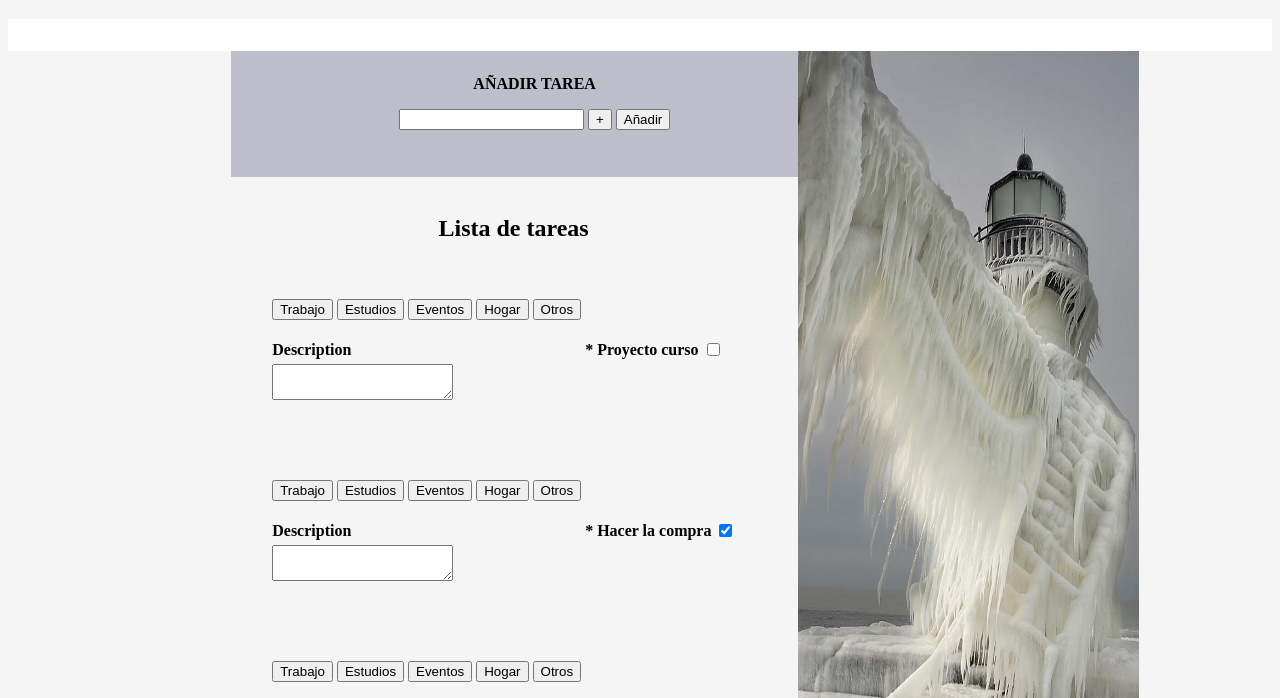
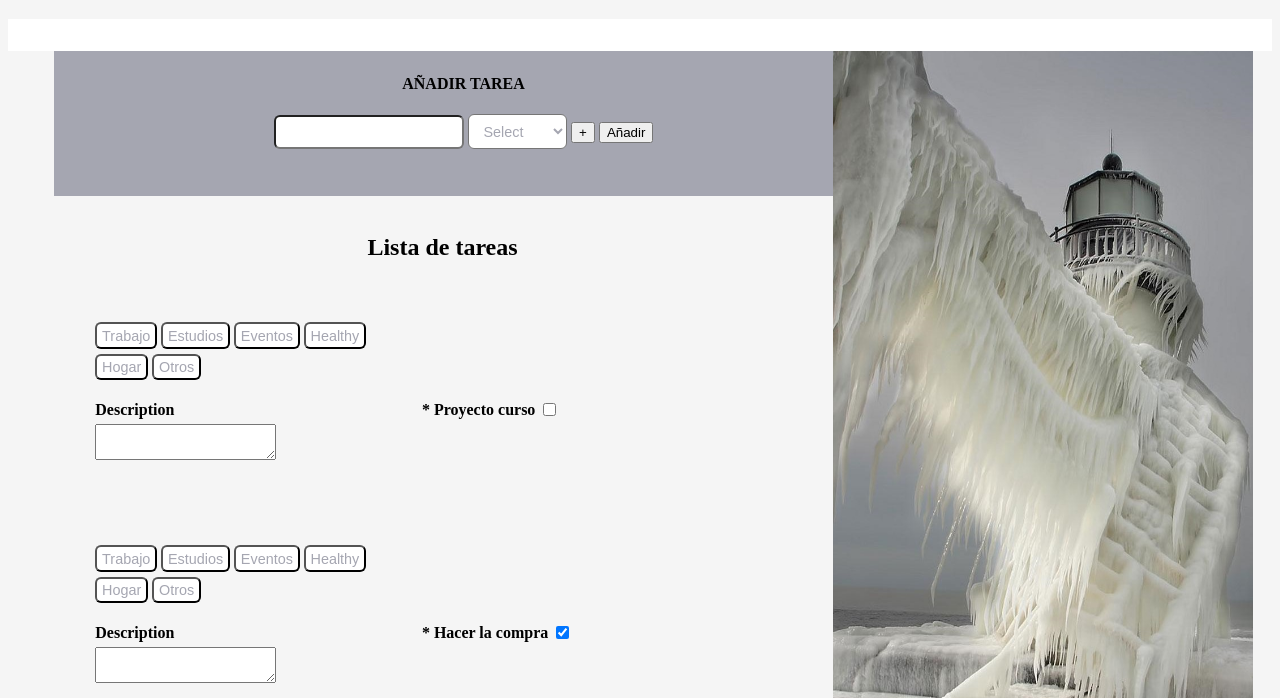
Before and after one commit to Maitlla/TooManyTasks, a plain HTML site: page src/index.html in a window 1280 px wide. Shown: the part 61-759 px from the top of the page. Drawn offline with Linux system fonts and the light colour scheme.

Commit message:
sigoListaTareas

```diff
--- a/src/index.html
+++ b/src/index.html
@@ -24,7 +24,16 @@
                             <p class="negrita">AÑADIR TAREA</p>
                         </ul>
                         <ul class="negrita">
-                            <input type="text" id="" name="newTask" >
+                            <input type="text" class="campos" id="" name="newTask" >
+                            <select class="seleccionar" id="" name="select">
+                                <option value="">Select </option>
+                                <option value="">Trabajo </option>
+                                <option value="">Estudios </option>
+                                <option value="">Eventos </option>
+                                <option value="">Healthy </option>
+                                <option value="">Hogar </option>
+                                <option value="">Otros </option>
+                             </select>
                             <input type="submit" value="+">
                             <input type="submit" value="Añadir" name="añadir">
                         </ul>
@@ -44,7 +53,6 @@
             </div>
         </div>
     </main>
-    <!-- <script src="./js/index.js"></script> -->
 </body>
 
 </html>
--- a/src/js/index.js
+++ b/src/js/index.js
@@ -34,11 +34,12 @@ function data2HTML(taskName, completed, description) {
         <tr>
             <td>
             <p>
-            <input type="submit" value="Trabajo" name="select">
-            <input type="submit" value="Estudios" name="select">
-            <input type="submit" value="Eventos" name="select">
-            <input type="submit" value="Hogar" name="select">
-            <input type="submit" value="Otros" name="select">
+            <button class="seleccionar" id="">Trabajo </button>
+            <button class="seleccionar" id="">Estudios </button>
+            <button class="seleccionar" id="">Eventos </button>
+            <button class="seleccionar" id="">Healthy </button>
+            <button class="seleccionar" id="">Hogar </button>
+            <button class="seleccionar" id="">Otros </button>
             </p>
             </td>
         </tr>
@@ -74,4 +75,26 @@ function insertTasksHTML() {
     ul.innerHTML = taskListHTML();
 }
 
+
+
+/*
+// Defino la clase Tarea para poder crear Objetos de esta clase
+class Tarea {
+    taskName;
+    completed;
+    description;
+    select;
+
+    // Creo un método constructor para inicializar las propiedades
+    constructor(taskName, completed, description) {
+        this.taskName = taskName;
+        this.completed = completed;
+        this.description = description;
+        this.select =  queTipoTarea;     new Array(0); // Inicializo el Array que tienen como elementos los tipos de tarea
+
+    }    */
+
+
+
+
 window.addEventListener('load', insertTasksHTML)
--- a/src/styles/index.css
+++ b/src/styles/index.css
@@ -30,7 +30,7 @@ h2 {
     float:right;
     justify-content: center;
     height: 100vh;
-    width: 90%;
+    width: 95%;
     margin-right: 1.5%;
 
 }
@@ -40,12 +40,12 @@ h2 {
     min-width: 40%;
     justify-content: center;
     height: 100vh;
-    width: 50%;
+    width: 65%;
 }
 
 .parte2 {
 
-    width: 30%;
+    width: 35%;
     height: 100vh;
 }
 
@@ -60,15 +60,39 @@ h2 {
 }
 
 fieldset {
-    background-color: #bdbec9;
-    border: solid #bdbec9;
+    background-color: #a5a6b1;
+    border: solid #a5a6b1;
     text-align: center;
     margin-right: 0%;
 }
 
 .linea {
-    border: solid white 6px;
+    border: solid white 4px;
     border-top: none;
     border-left: none;
     border-right: none;
 }
+
+.seleccionar {
+    border-radius: 6px;
+    background-color: white;
+    color: #a5a6b1;
+    cursor: pointer;
+    font-size: 0.9em;
+    margin-top: 5px;
+    padding: 1% 1.5% 1% 1.5%;
+}
+
+select:hover{
+    color: black;
+}
+
+.campos {
+    border-radius: 6px;
+    background-color: white;
+    color: black;
+    cursor: pointer;
+    font-size: 0.8em;
+    margin-top: 5px;
+    padding: 1% 1.5% 1% 1.5%;
+}
```
